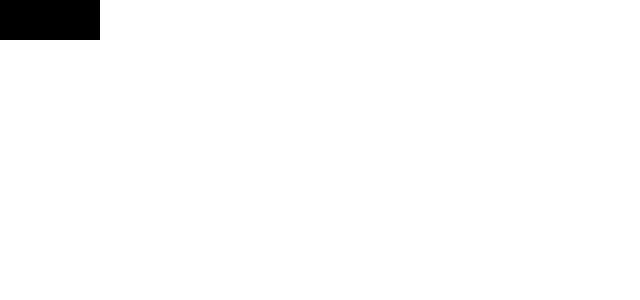
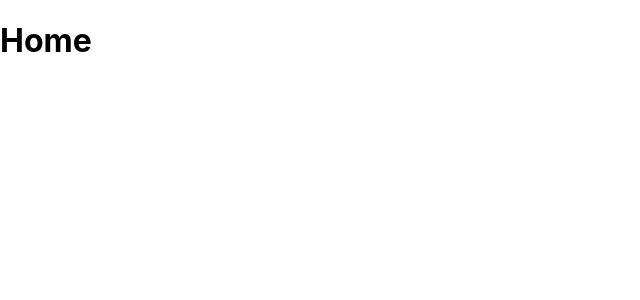
Before and after one commit to Remzo00/morissongym.frontend, a React (Vite) app: page / in a window 1280 px wide. Shown: the top 300 px of the page, without its empty margins (0-640 px from the left). Built offline with nearby package versions, Linux system fonts and the light colour scheme.

Commit message:
basics routes

```diff
--- a/src/App.tsx
+++ b/src/App.tsx
@@ -1,12 +1,15 @@
-import styled from "styled-components";
+import { Routes, Route } from "react-router-dom";
 
-function App() {
-  return <Button color={"green"}>Morrison Gym</Button>;
-}
-
-const Button = styled.div<{ color: string }>`
-  width: 100px;
-  background-color: ${(props) => props.theme.colors.black};
-`;
+const App = () => {
+  return (
+    <Routes>
+      <Route path="/" element={<h1>Home</h1>} />
+      <Route path="/members" element={<h1>Members</h1>} />
+      <Route path="/coach" element={<h1>coach</h1>} />
+      <Route path="/settings" element={<h1>settings</h1>} />
+      <Route path="/login" element={<h1>Login</h1>} />
+    </Routes>
+  );
+};
 
 export default App;
--- a/src/main.tsx
+++ b/src/main.tsx
@@ -1,5 +1,6 @@
 import React from "react";
 import ReactDOM from "react-dom/client";
+import { BrowserRouter } from "react-router-dom";
 import { ThemeProvider } from "styled-components";
 import App from "./App";
 import { theme } from "./assets/theme";
@@ -8,7 +9,9 @@ import "./index.css";
 ReactDOM.createRoot(document.getElementById("root")!).render(
   <ThemeProvider theme={theme}>
     <React.StrictMode>
-      <App />
+      <BrowserRouter>
+        <App />
+      </BrowserRouter>
     </React.StrictMode>
   </ThemeProvider>
 );
```
